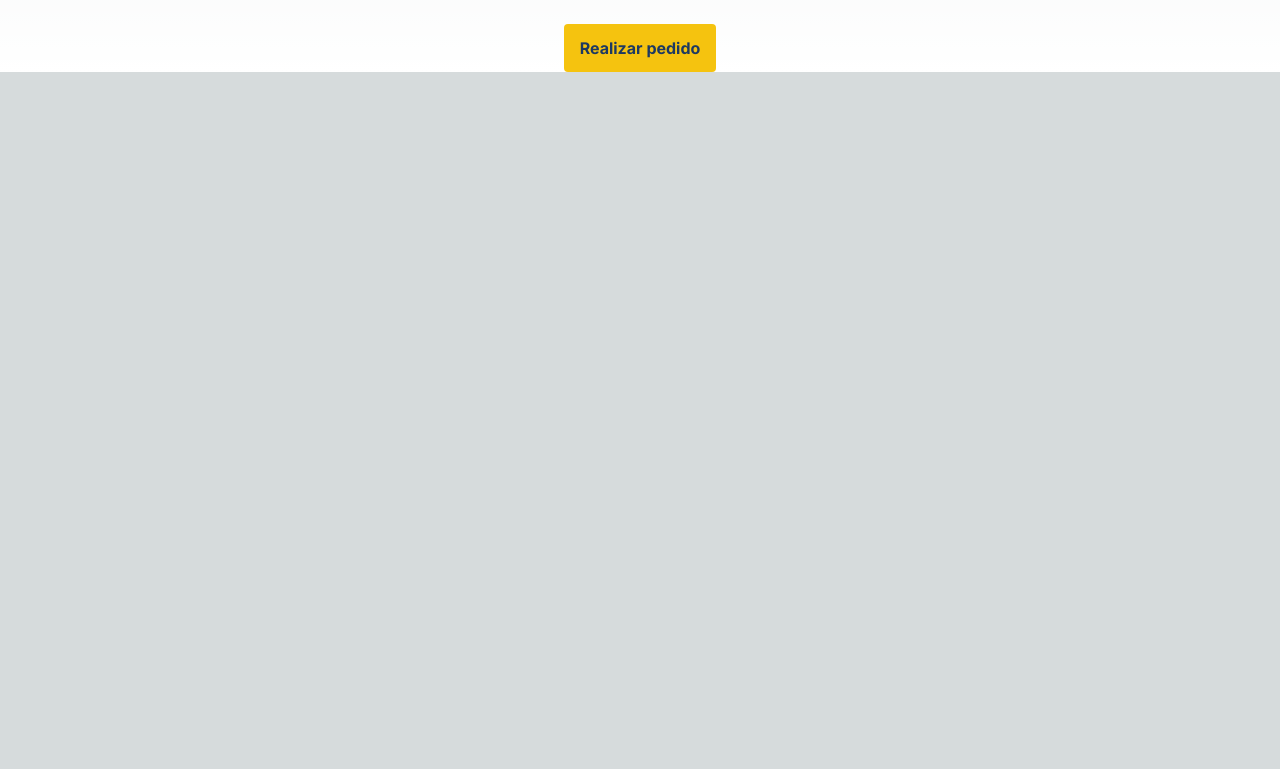
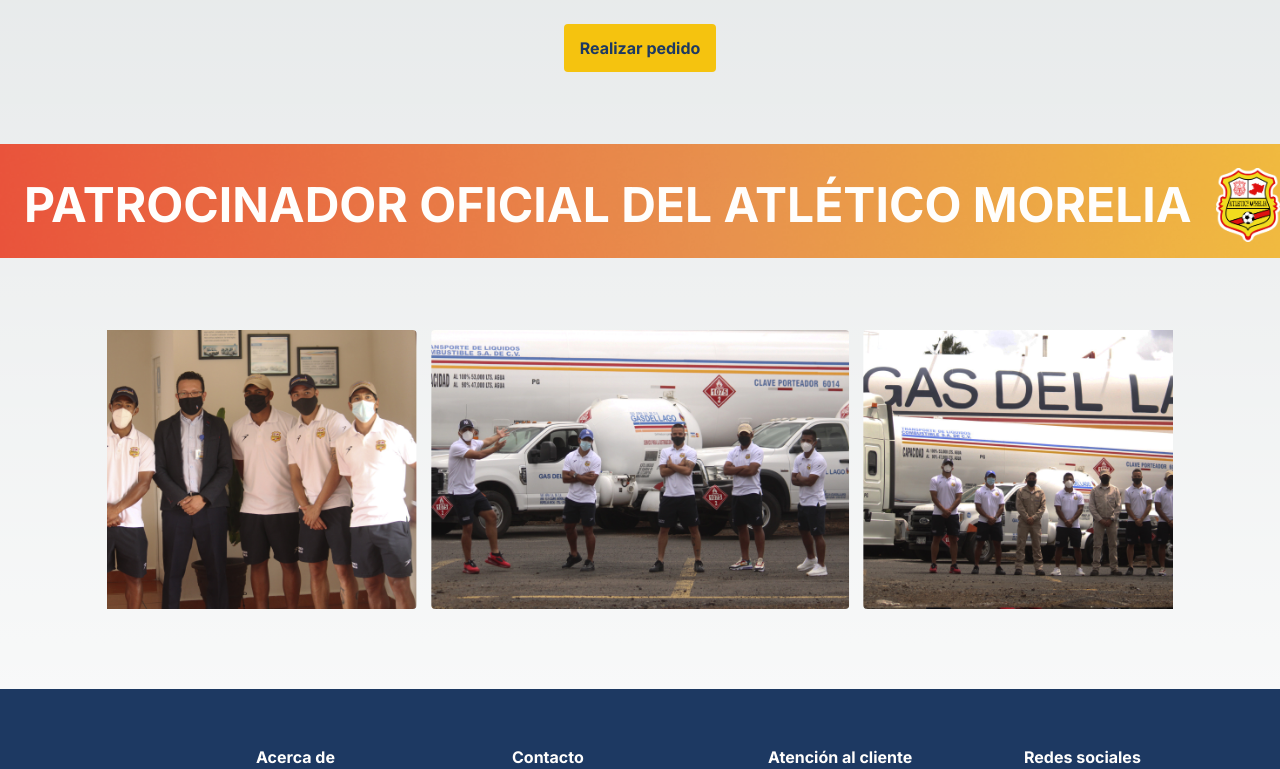
Before and after one commit to Jesshercon/gas-del-lago, a Next.js app: page / in a window 1280 px wide. Shown: the part 780-1549 px from the top of the page. Before the commit the page ends 852 px from the top, so only its background shows below. Built offline with nearby package versions, Linux system fonts and the light colour scheme.

Commit message:
sponsorship section and footer added to main page.js

```diff
--- a/app/page.js
+++ b/app/page.js
@@ -1,12 +1,15 @@
+import Footer from "@/src/components/layout/Footer";
 import HomeHeroSection from "@/src/pages/home/HomeHeroSection";
 import ServicesSection from "@/src/pages/home/ServicesSection";
-import Image from "next/image";
+import SponsorshipSection from "@/src/pages/home/SponsorshipSection";
 
 export default function Home() {
   return (
     <main>
       <HomeHeroSection />
       <ServicesSection />
+      <SponsorshipSection />
+      <Footer />
     </main>
   );
 }
```
